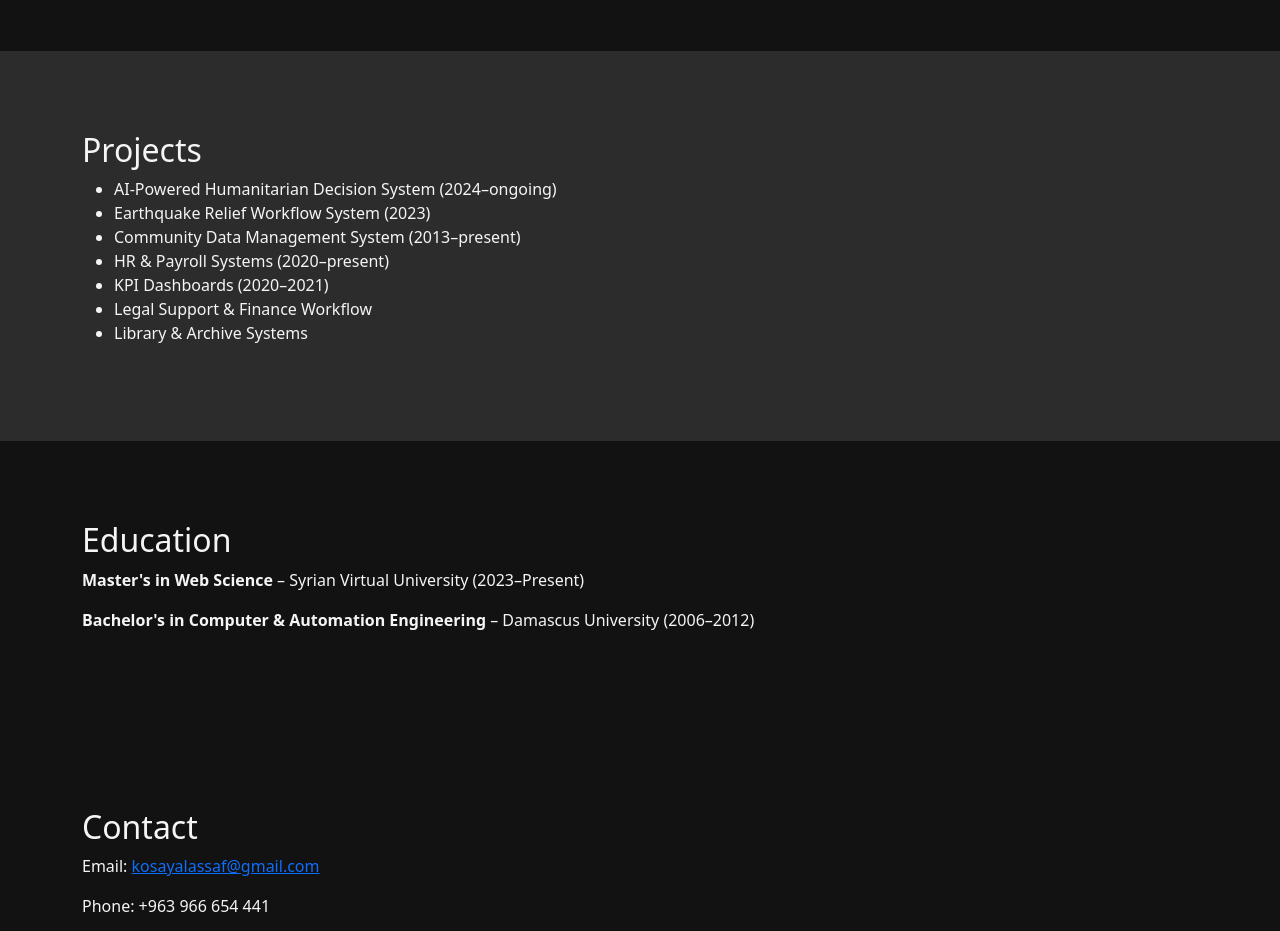
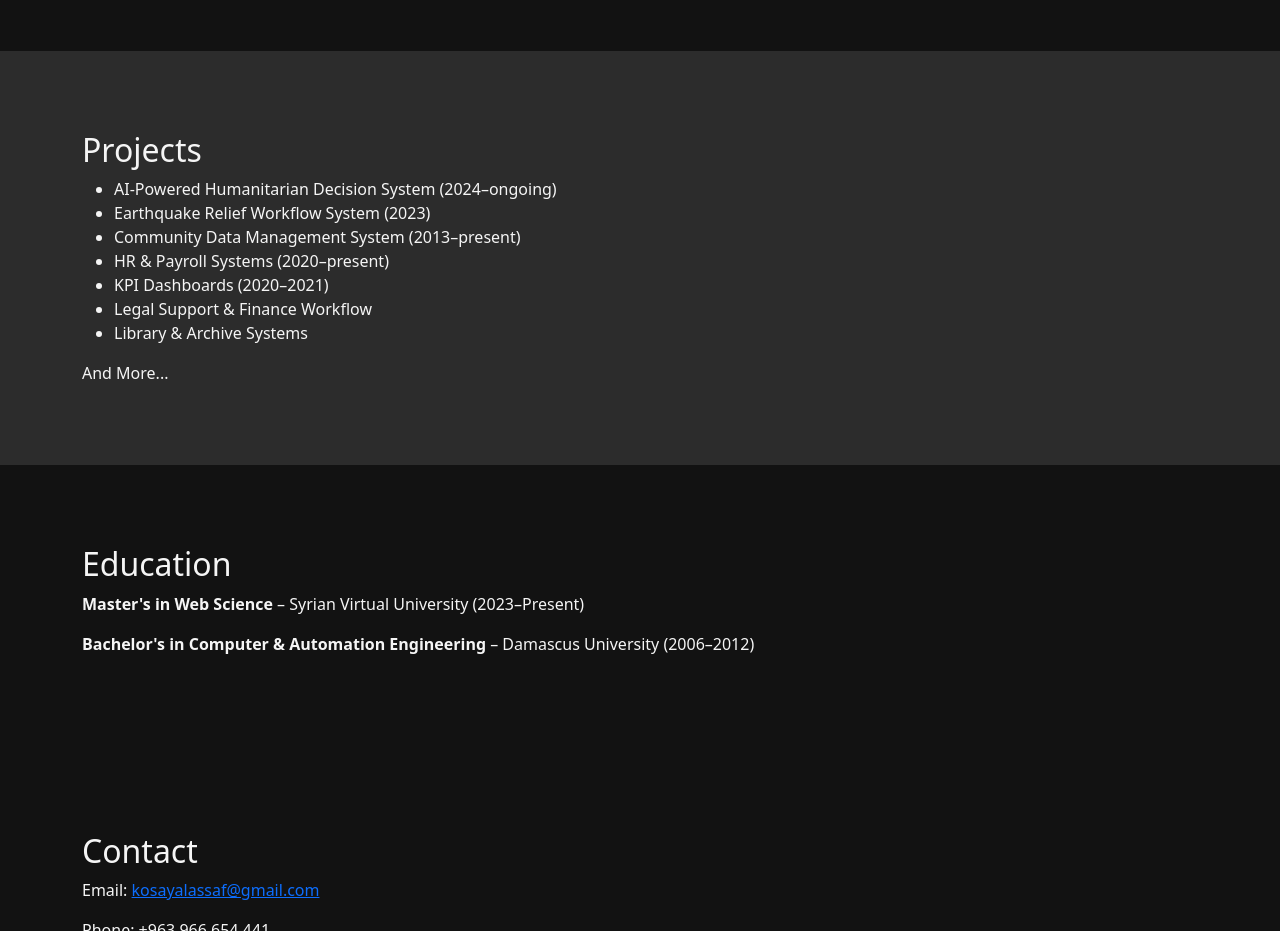
Before and after one commit to kosayalassaf/kosayalassaf.github.io, a plain HTML site: page index.html in a window 1280 px wide. Shown: the part 2320-3251 px from the top of the page. Drawn offline with nearby package versions, Linux system fonts and the light colour scheme.

Commit message:
Update index.html

```diff
--- a/index.html
+++ b/index.html
@@ -206,6 +206,7 @@
         <li data-aos="fade-up" data-aos-delay="500">Legal Support & Finance Workflow</li>
         <li data-aos="fade-up" data-aos-delay="600">Library & Archive Systems</li>
       </ul>
+      And More...
     </div>
   </section>
 
```
